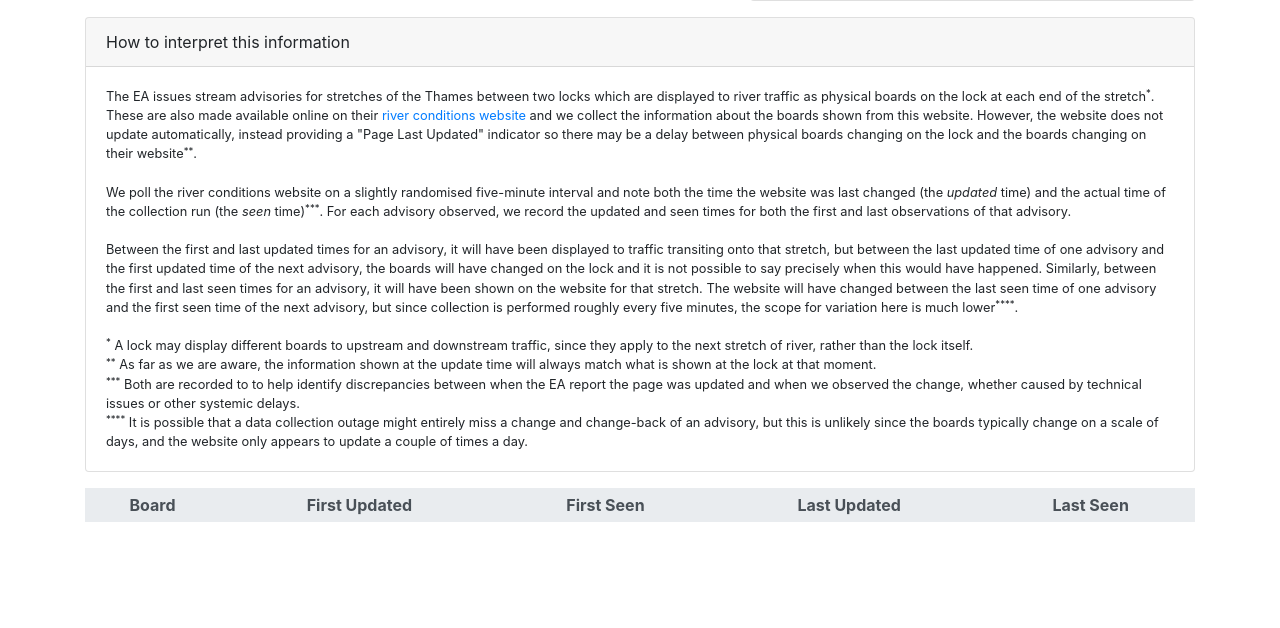
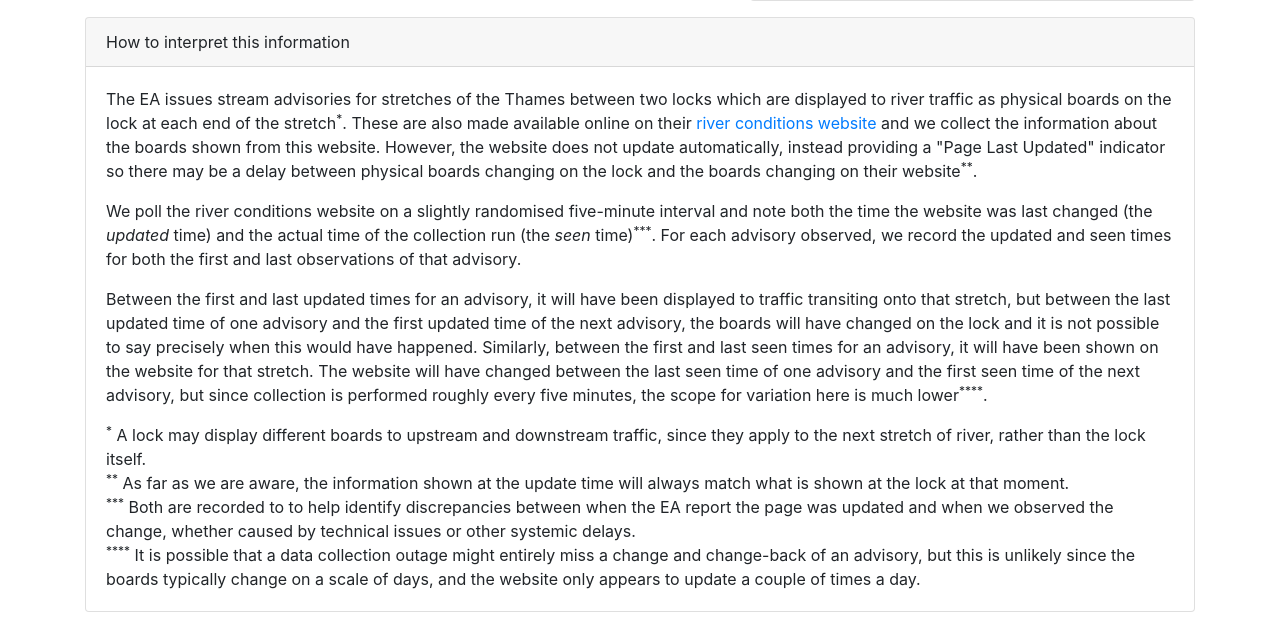
Before and after one commit to JoeHitchen/oxford-rivers, a Django app: page /isis/ in a window 1280 px wide, after a click on "How to interpret this information". Shown: the part 202-830 px from the top of the page. Before the commit the page ends 724 px from the top, so only its background shows below. Run offline with Django 3.2, Linux system fonts and the light colour scheme; data comes from the database, SQL or seed files in the repository; data that the repository does not hold is empty; some libraries are stand-ins or nearby versions.

Commit message:
Reformatted advisory interpretation content

```diff
--- a/flags/templates/flags/advisory_history.html
+++ b/flags/templates/flags/advisory_history.html
@@ -52,18 +52,22 @@
           <span>How to interpret this information</span>
           <span class="oi oi-chevron-bottom" id="interpretationArrow"></span>
         </div>
-        <div class="collapse" id="interpretationBody"><div class="card-body small">
+        <div class="collapse" id="interpretationBody"><div class="card-body">
+          <p>
             The EA issues stream advisories for stretches of the Thames between two locks which are displayed to river traffic as physical boards on the lock at each end of the stretch<sup>*</sup>.
             These are also made available online on their <a href="http://riverconditions.environment-agency.gov.uk/" target="_blank">river conditions website</a> and we collect the information about the boards shown from this website.
             However, the website does not update automatically, instead providing a "Page Last Updated" indicator so there may be a delay between physical boards changing on the lock and the boards changing on their website<sup>**</sup>.
-          <br/><br/>
+          </p>
+          <p>
             We poll the river conditions website on a slightly randomised five-minute interval and note both the time the website was last changed (the <em>updated</em> time) and the actual time of the collection run (the <em>seen</em> time)<sup>***</sup>.
             For each advisory observed, we record the updated and seen times for both the first and last observations of that advisory.
-          <br/><br/>
+          </p>
+          <p>
             Between the first and last updated times for an advisory, it will have been displayed to traffic transiting onto that stretch, but between the last updated time of one advisory and the first updated time of the next advisory, the boards will have changed on the lock and it is not possible to say precisely when this would have happened.
             Similarly, between the first and last seen times for an advisory, it will have been shown on the website for that stretch.
             The website will have changed between the last seen time of one advisory and the first seen time of the next advisory, but since collection is performed roughly every five minutes, the scope for variation here is much lower<sup>****</sup>.
-          <br/><br/>
+          </p>
+          <p class="mb-0">
             <sup>*</sup> A lock may display different boards to upstream and downstream traffic, since they apply to the next stretch of river, rather than the lock itself.
             <br/>
             <sup>**</sup> As far as we are aware, the information shown at the update time will always match what is shown at the lock at that moment.
@@ -71,6 +75,7 @@
             <sup>***</sup> Both are recorded to to help identify discrepancies between when the EA report the page was updated and when we observed the change, whether caused by technical issues or other systemic delays.
             <br/>
             <sup>****</sup> It is possible that a data collection outage might entirely miss a change and change-back of an advisory, but this is unlikely since the boards typically change on a scale of days, and the website only appears to update a couple of times a day.
+          </p>
         </div></div>
       </div>
     </div></div>
```
Lines whose indentation alone changed are shown as unchanged.
